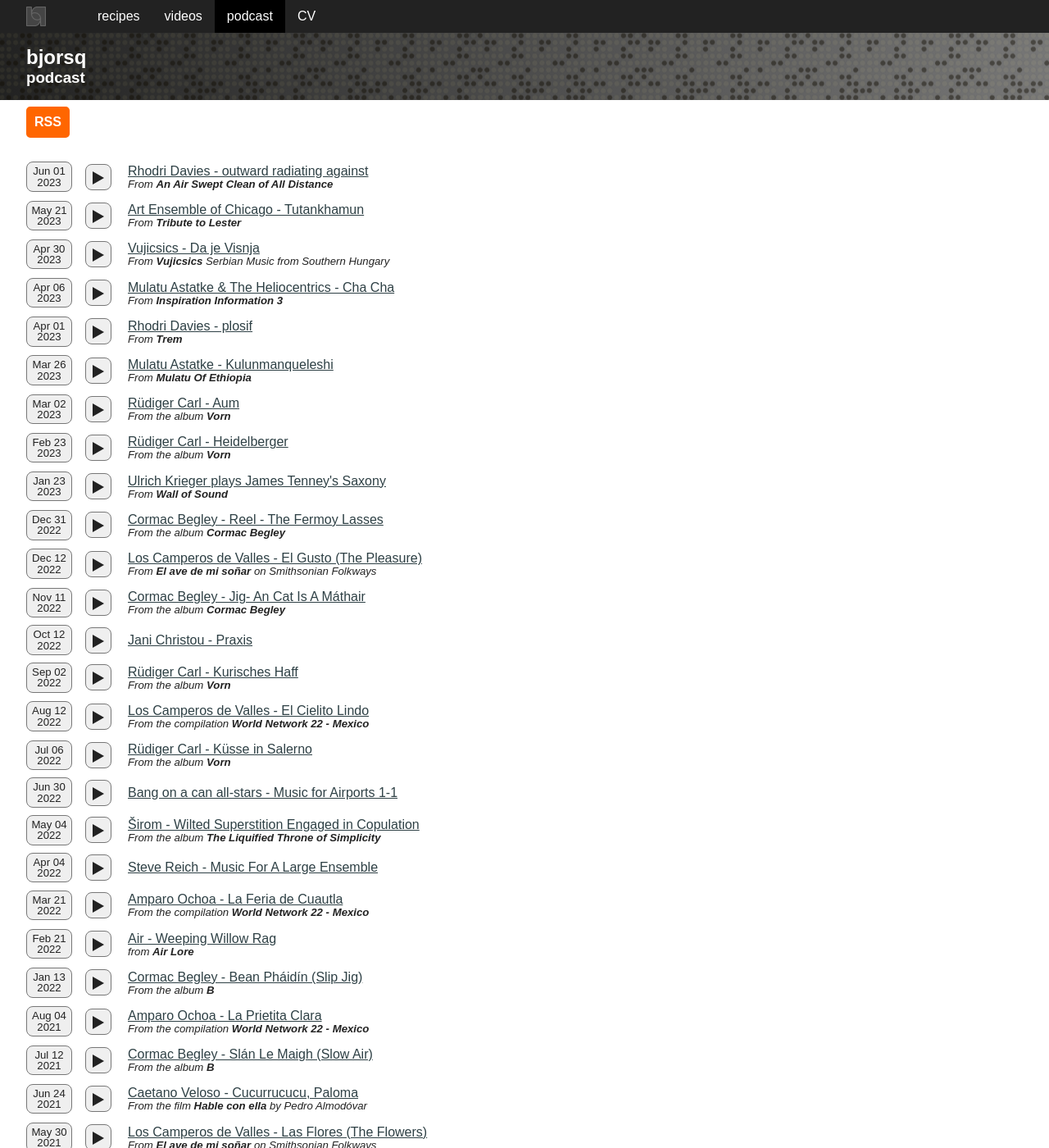
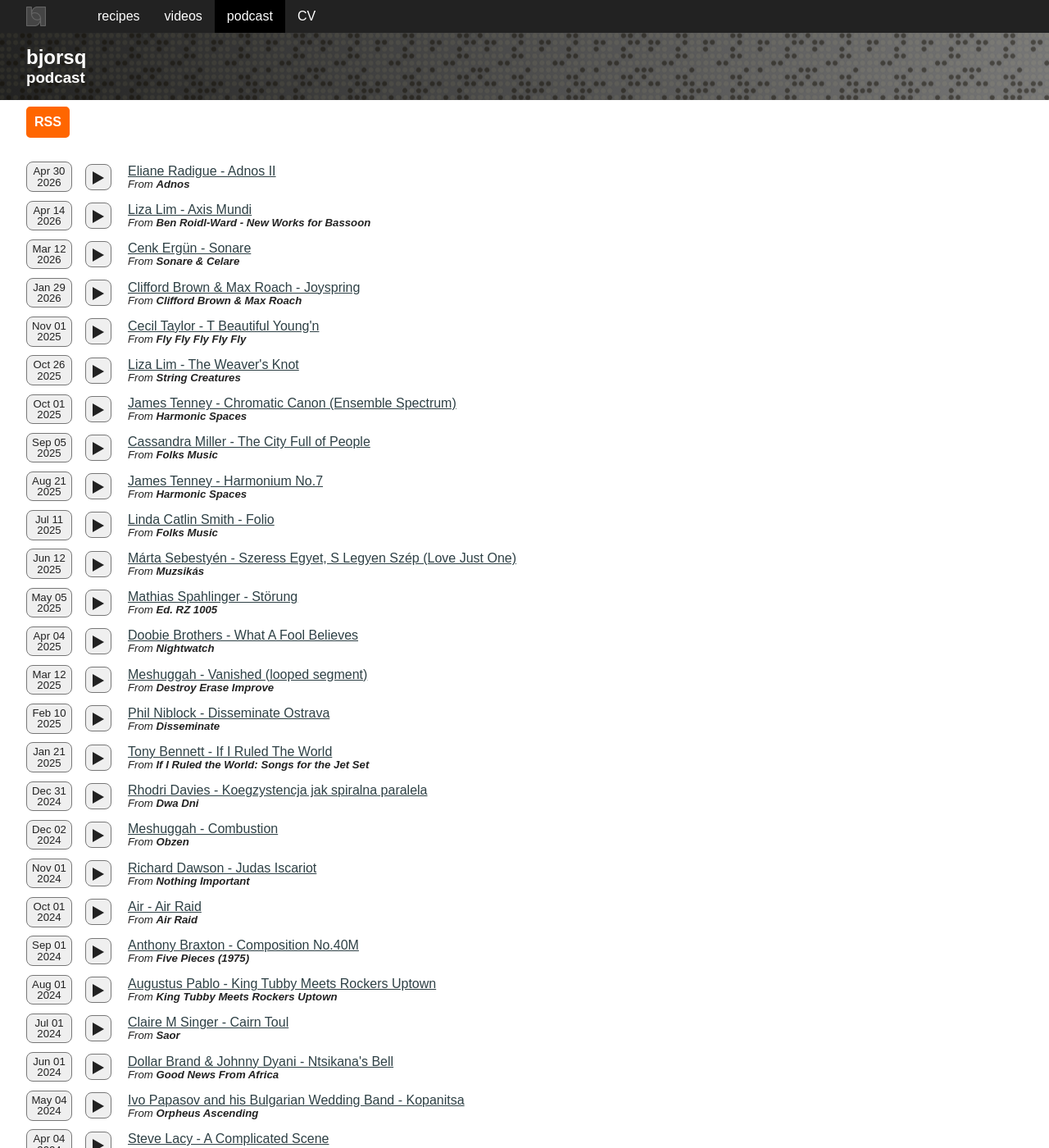
Before and after one commit to bjorsq/bjorsq.github.com, a Jekyll site: the page built from podcast.md, in a window 1280 px wide and 1400 px high. Shown: the whole window at 82% size. Built offline with Jekyll 4.4.1, drawn with Linux system fonts in a browser that asks for light colours; some of the changed text lies outside the part shown.

Commit message:
Updated podcast

```diff
--- a/_data/podcast.yml
+++ b/_data/podcast.yml
@@ -1,4 +1,184 @@
 ---
+-
+  date: "2026-04-30"
+  description: "From **Adnos**"
+  file: "Eliane-Radigue-Adnos-II.mp3"
+  title: "Eliane Radigue - Adnos II"
+-
+  date: "2026-04-14"
+  description: "From **Ben Roidl-Ward - New Works for Bassoon**"
+  file: "Liza-Lim-Axis-Mundi.mp3"
+  title: "Liza Lim - Axis Mundi"
+-
+  date: "2026-03-12"
+  description: "From **Sonare & Celare**"
+  file: "Cenk-Ergun-Sonare.mp3"
+  title: "Cenk Ergün - Sonare"
+-
+  date: "2026-01-29"
+  description: "From **Clifford Brown & Max Roach**"
+  file: "Clifford-Brown-Max-Roach-Joyspring.mp3"
+  title: "Clifford Brown & Max Roach - Joyspring"
+-
+  date: "2025-11-01"
+  description: "From **Fly Fly Fly Fly Fly**"
+  file: "Cecil-Taylor-T-Beautiful-Youngn.mp3"
+  title: "Cecil Taylor - T Beautiful Young'n"
+-
+  date: "2025-10-26"
+  description: "From **String Creatures**"
+  file: "Liza-Lim-The-Weavers-Knot.mp3"
+  title: "Liza Lim - The Weaver's Knot"
+-
+  date: "2025-10-01"
+  description: "From **Harmonic Spaces**"
+  file: "James-Tenney-Chromatic-Canon-Ensemble-Spectrum.mp3"
+  title: "James Tenney - Chromatic Canon (Ensemble Spectrum)"
+-
+  date: "2025-09-05"
+  description: "From **Folks Music**"
+  file: "Cassandra-Miller-The-City-Full-of-People.mp3"
+  title: "Cassandra Miller - The City Full of People"
+-
+  date: "2025-08-21"
+  description: "From **Harmonic Spaces**"
+  file: "James-Tenney-Harmonium-No7.mp3"
+  title: "James Tenney - Harmonium No.7"
+-
+  date: "2025-07-11"
+  description: "From **Folks Music**"
+  file: "Linda-Catlin-Smith-Folio.mp3"
+  title: "Linda Catlin Smith - Folio"
+-
+  date: "2025-06-12"
+  description: "From **Muzsikás**"
+  file: "Marta-Sebestyen-Szeress-Egyet-S-Legyen-Szep.mp3"
+  title: "Márta Sebestyén - Szeress Egyet, S Legyen Szép (Love Just One)"
+-
+  date: "2025-05-05"
+  description: "From **Ed. RZ 1005**"
+  file: "Mathias-Spahlinger-Storung.mp3"
+  title: "Mathias Spahlinger - Störung"
+-
+  date: "2025-04-04"
+  description: "From **Nightwatch**"
+  file: "Doobie-Brothers-What-A-Fool-Believes.mp3"
+  title: "Doobie Brothers - What A Fool Believes"
+-
+  date: "2025-03-12"
+  description: "From **Destroy Erase Improve**"
+  file: "Meshuggah-Vanished-loop.mp3"
+  title: "Meshuggah - Vanished (looped segment)"
+-
+  date: "2025-02-10"
+  description: "From **Disseminate**"
+  file: "Phil-Niblock-Disseminate-Ostrava.mp3"
+  title: "Phil Niblock - Disseminate Ostrava"
+-
+  date: "2025-01-21"
+  description: "From **If I Ruled the World: Songs for the Jet Set**"
+  file: "Tony-Bennet-If-I-Ruled-The-World.mp3"
+  title: "Tony Bennett - If I Ruled The World"
+-
+  date: "2024-12-31"
+  description: "From **Dwa Dni**"
+  file: "Rhodri-Davies-Koegzystencja-jak-spiralna-paralela.mp3"
+  title: "Rhodri Davies - Koegzystencja jak spiralna paralela"
+-
+  date: "2024-12-02"
+  description: "From **Obzen**"
+  file: "Meshuggah-Combustion.mp3"
+  title: "Meshuggah - Combustion"
+-
+  date: "2024-11-01"
+  description: "From **Nothing Important**"
+  file: "Richard-Dawson-Judas-Iscariot.mp3"
+  title: "Richard Dawson - Judas Iscariot"
+-
+  date: "2024-10-01"
+  description: "From **Air Raid**"
+  file: "Air-Air-Raid.mp3"
+  title: "Air - Air Raid"
+-
+  date: "2024-09-01"
+  description: "From **Five Pieces (1975)**"
+  file: "Anthony-Braxton-Composition-No.40M.mp3"
+  title: "Anthony Braxton - Composition No.40M"
+-
+  date: "2024-08-01"
+  description: "From **King Tubby Meets Rockers Uptown**"
+  file: "Augustus-Pablo-King-Tubby-Meets-Rockers-Uptown.mp3"
+  title: "Augustus Pablo - King Tubby Meets Rockers Uptown"
+-
+  date: "2024-07-01"
+  description: "From **Saor**"
+  file: "Claire-M-Singer-Cairn-Toul.mp3"
+  title: "Claire M Singer - Cairn Toul"
+-
+  date: "2024-06-01"
+  description: "From **Good News From Africa**"
+  file: "Dollar-Brand-Johnny-Dyani-Ntsikanas-Bell.mp3"
+  title: "Dollar Brand & Johnny Dyani - Ntsikana's Bell"
+-
+  date: "2024-05-04"
+  description: "From **Orpheus Ascending**"
+  file: "Ivo-Papasov-Kopanitsa.mp3"
+  title: "Ivo Papasov and his Bulgarian Wedding Band - Kopanitsa"
+-
+  date: "2024-04-04"
+  description: "From **The Window**"
+  file: "Steve-Lacy-A-Complicated-Scene.mp3"
+  title: "Steve Lacy - A Complicated Scene"
+-
+  date: "2024-03-01"
+  description: "From **Sun Ship**"
+  file: "John-Coltrane-Amen.mp3"
+  title: "John Coltrane - Amen"
+-
+  date: "2024-02-18"
+  description: "From **Godzilla Minus 1.0 Soundtrack**"
+  file: "Naoki-Sato-Godzilla-Suite-II.mp3"
+  title: "Naoki Satō - Godzilla Suite II"
+-
+  date: "2024-01-30"
+  description: "From **The White Stripes**"
+  file: "The-White-Stripes-Do.mp3"
+  title: "The White Stripes - Do"
+-
+  date: "2023-12-12"
+  description: "From **Ed. RZ 2002**"
+  file: "Michael-Von-Biel-Fassung.mp3"
+  title: "Michael Von Biel - Fassung"
+-
+  date: "2023-11-11"
+  description: "From **Touch Five**"
+  file: "Phil-Niblock-Feed-Corn-Ear.mp3"
+  title: "Phil Niblock - Feed Corn Ear"
+-
+  date: "2023-10-05"
+  description: "From **Telyn Wrachïod**"
+  file: "Rhodri-Davies-Pe-cawn-i-Glasfedd.mp3"
+  title: "Rhodri Davies - Pe cawn i Glasfedd"
+-
+  date: "2023-09-14"
+  description: "From **Cry Tuff Dub Encounter Chapter 3**"
+  file: "Prince-Far-I-Back-Weh.mp3"
+  title: "Prince Far I - Back Weh"
+-
+  date: "2023-08-21"
+  description: "From **Koloss**"
+  file: "Meshuggah-Do-Not-Look-Down.mp3"
+  title: "Meshuggah - Do Not Look Down"
+-
+  date: "2023-07-30"
+  description: "From **Run Come Save Me**"
+  file: "Roots-Manuva-Witness.mp3"
+  title: "Roots Manuva - Witness (I Hope)"
+-
+  date: "2023-07-03"
+  description: "From **Warblework**"
+  file: "Cassandra-Miller-Swainsons-Thrush.mp3"
+  title: "Cassandra Miller - Swainson's Thrush"
 -
   date: "2023-06-01"
   description: "From **An Air Swept Clean of All Distance**"
```
